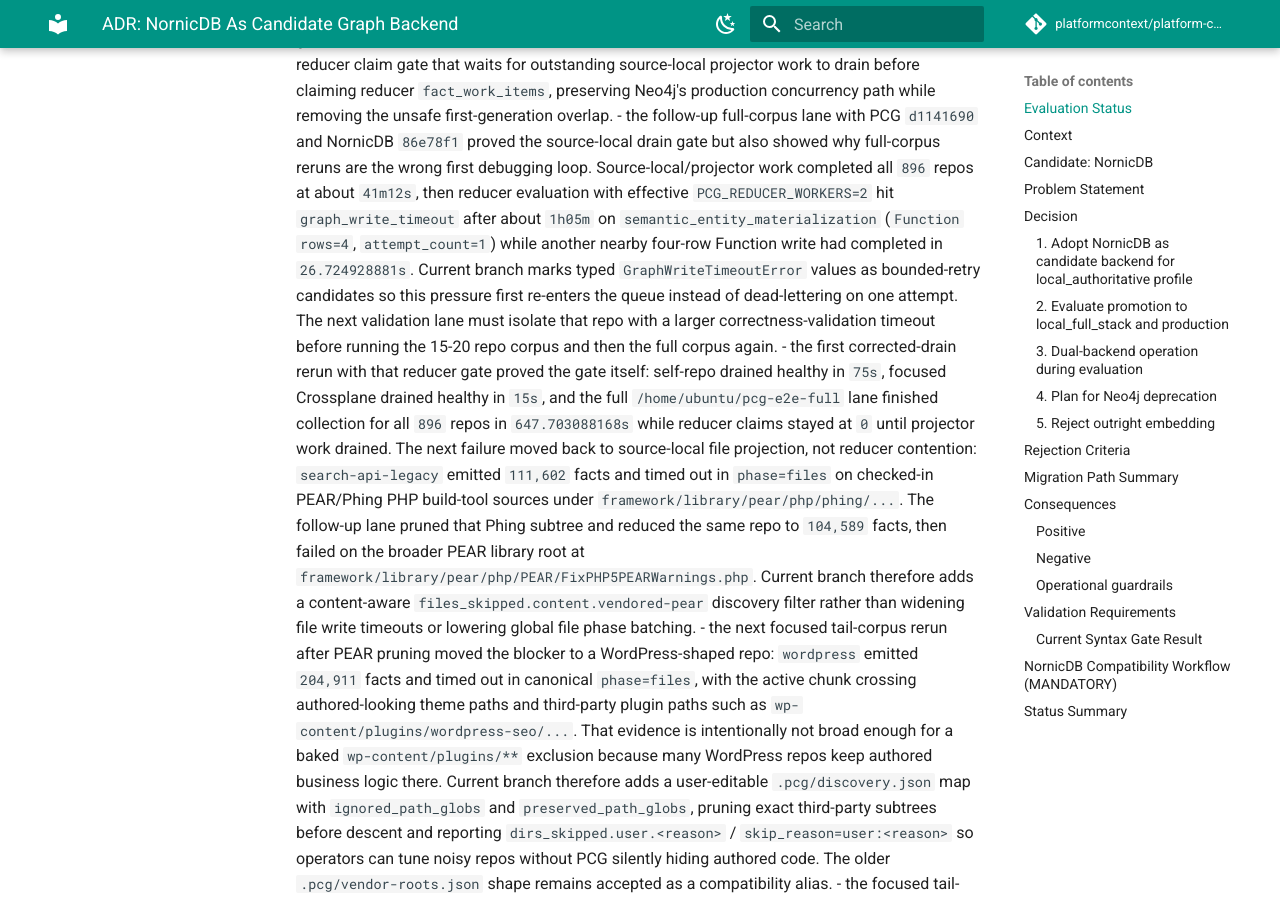
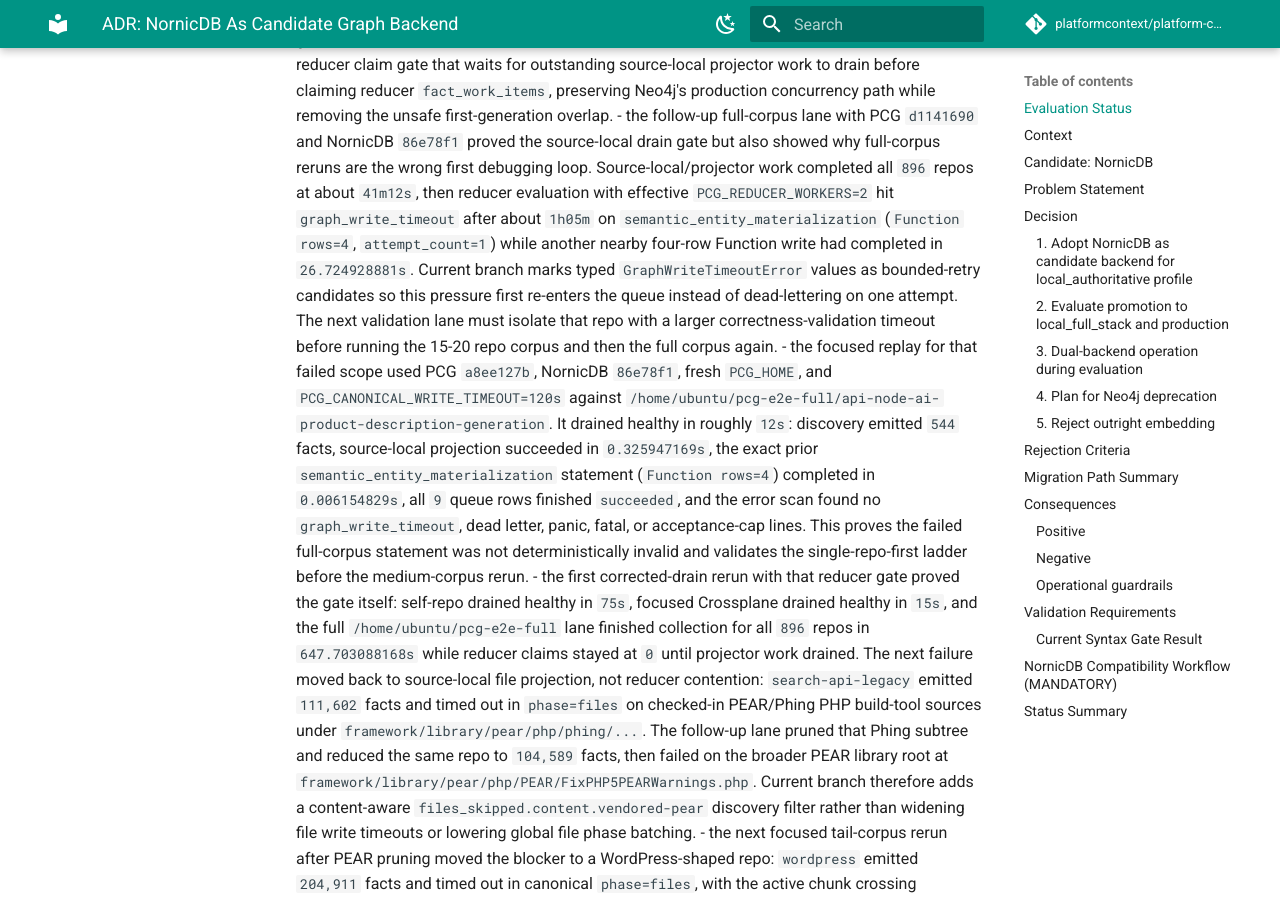
Before and after one commit to platformcontext/platform-context-graph, an MkDocs documentation site: the page built from docs/docs/adrs/2026-04-22-nornicdb-graph-backend-candidate.md, in a window 1280 px wide and 900 px high, scrolled down 20015 px. Built offline with MkDocs 1.6.1 and Material for MkDocs 9.7.7, drawn with Linux system fonts in a browser that asks for light colours; comment, search, counter and statistics services are not loaded.

Commit message:
docs(adr): record focused nornicdb timeout replay

```diff
--- a/docs/docs/adrs/2026-04-22-nornicdb-graph-backend-candidate.md
+++ b/docs/docs/adrs/2026-04-22-nornicdb-graph-backend-candidate.md
@@ -116,6 +116,7 @@
 - the follow-up `PCG_REDUCER_WORKERS=2` corrected-drain A/B did not fail from NornicDB write conflicts, but it did expose a PCG reducer lease-window bug: the batch claimer leased multiple intents into the in-memory worker channel, then slow graph-write items sat unstarted until their `60s` queue lease expired. Status reported `Health: stalled` with overdue reducer claims while the database still showed claimed-but-not-running reducer rows. Current branch therefore narrows the NornicDB reducer claim window to `PCG_REDUCER_BATCH_CLAIM_SIZE=1` by default while leaving Neo4j's `workers * 4` batch claim unchanged.
 - the rerun with `PCG_REDUCER_WORKERS=2` plus the single-item NornicDB claim window proved that fix: the full corpus reached the same corrected drain gate with `overdue_claims=0` for roughly five minutes. It then failed at `311s` on `semantic_entity_materialization` with a single-row `Annotation` write timing out at the `30s` graph budget while source-local projection was still active (`Projector: running=6`, `Reducer: claimed=5`, no retry/dead-letter backlog before the timeout). Because one-row semantic writes cannot be made narrower, this names the next real bottleneck: global NornicDB graph-write contention between source-local canonical projection and reducer semantic writes during first-generation local-authoritative scans. Current branch now adds a NornicDB-local-authoritative reducer claim gate that waits for outstanding source-local projector work to drain before claiming reducer `fact_work_items`, preserving Neo4j's production concurrency path while removing the unsafe first-generation overlap.
 - the follow-up full-corpus lane with PCG `d1141690` and NornicDB `86e78f1` proved the source-local drain gate but also showed why full-corpus reruns are the wrong first debugging loop. Source-local/projector work completed all `896` repos at about `41m12s`, then reducer evaluation with effective `PCG_REDUCER_WORKERS=2` hit `graph_write_timeout` after about `1h05m` on `semantic_entity_materialization` (`Function rows=4`, `attempt_count=1`) while another nearby four-row Function write had completed in `26.724928881s`. Current branch marks typed `GraphWriteTimeoutError` values as bounded-retry candidates so this pressure first re-enters the queue instead of dead-lettering on one attempt. The next validation lane must isolate that repo with a larger correctness-validation timeout before running the 15-20 repo corpus and then the full corpus again.
+- the focused replay for that failed scope used PCG `a8ee127b`, NornicDB `86e78f1`, fresh `PCG_HOME`, and `PCG_CANONICAL_WRITE_TIMEOUT=120s` against `/home/ubuntu/pcg-e2e-full/api-node-ai-product-description-generation`. It drained healthy in roughly `12s`: discovery emitted `544` facts, source-local projection succeeded in `0.325947169s`, the exact prior `semantic_entity_materialization` statement (`Function rows=4`) completed in `0.006154829s`, all `9` queue rows finished `succeeded`, and the error scan found no `graph_write_timeout`, dead letter, panic, fatal, or acceptance-cap lines. This proves the failed full-corpus statement was not deterministically invalid and validates the single-repo-first ladder before the medium-corpus rerun.
 - the first corrected-drain rerun with that reducer gate proved the gate itself: self-repo drained healthy in `75s`, focused Crossplane drained healthy in `15s`, and the full `/home/ubuntu/pcg-e2e-full` lane finished collection for all `896` repos in `647.703088168s` while reducer claims stayed at `0` until projector work drained. The next failure moved back to source-local file projection, not reducer contention: `search-api-legacy` emitted `111,602` facts and timed out in `phase=files` on checked-in PEAR/Phing PHP build-tool sources under `framework/library/pear/php/phing/...`. The follow-up lane pruned that Phing subtree and reduced the same repo to `104,589` facts, then failed on the broader PEAR library root at `framework/library/pear/php/PEAR/FixPHP5PEARWarnings.php`. Current branch therefore adds a content-aware `files_skipped.content.vendored-pear` discovery filter rather than widening file write timeouts or lowering global file phase batching.
 - the next focused tail-corpus rerun after PEAR pruning moved the blocker to a WordPress-shaped repo: `wordpress` emitted `204,911` facts and timed out in canonical `phase=files`, with the active chunk crossing authored-looking theme paths and third-party plugin paths such as `wp-content/plugins/wordpress-seo/...`. That evidence is intentionally not broad enough for a baked `wp-content/plugins/**` exclusion because many WordPress repos keep authored business logic there. Current branch therefore adds a user-editable `.pcg/discovery.json` map with `ignored_path_globs` and `preserved_path_globs`, pruning exact third-party subtrees before descent and reporting `dirs_skipped.user.<reason>` / `skip_reason=user:<reason>` so operators can tune noisy repos without PCG silently hiding authored code. The older `.pcg/vendor-roots.json` shape remains accepted as a compatibility alias.
 - the focused tail-corpus rerun with `.pcg/vendor-roots.json` on the WordPress repo proved the new user map is active (`dirs_skipped.user.wordpress-core=2`, `dirs_skipped.user.wordpress-seo=1`, `dirs_skipped.user.wordpress-default-theme=14`) and moved past WordPress. The next failure was isolated to `websites-php-youboat`: canonical `phase=files` chunk durations climbed steadily from `0.57s` to `29.65s` before chunk `21/24` timed out at the `30s` write budget. Source inspection of NornicDB's `findMergeNode` path showed uniqueness constraints alone do not appear to populate the property-index lookup used by `MERGE`; without an explicit property index, `MERGE (f:File {path: row.path})`, `MATCH (r:Repository {id: row.repo_id})`, and `MATCH (d:Directory {path: row.dir_path})` can fall back to label scans as the graph grows. Commit `ae314624` therefore adds NornicDB-only merge lookup indexes for `Repository.id`, `Directory.path`, and `File.path` instead of treating the symptom with smaller file batches or a wider timeout; Neo4j keeps the existing schema because its uniqueness constraints already create backing indexes.
```
Also changed, not shown: docs/docs/adrs/2026-04-20-embedded-local-backends-implementation-plan.md (+1 -0 lines).
